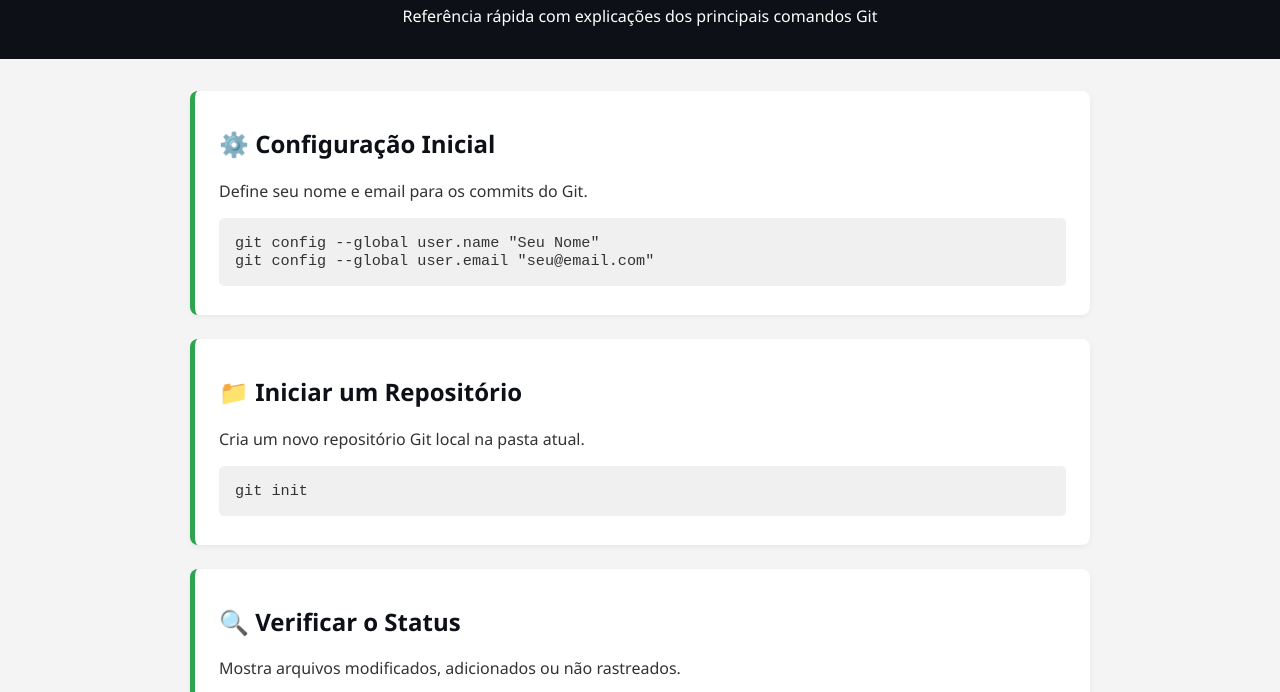
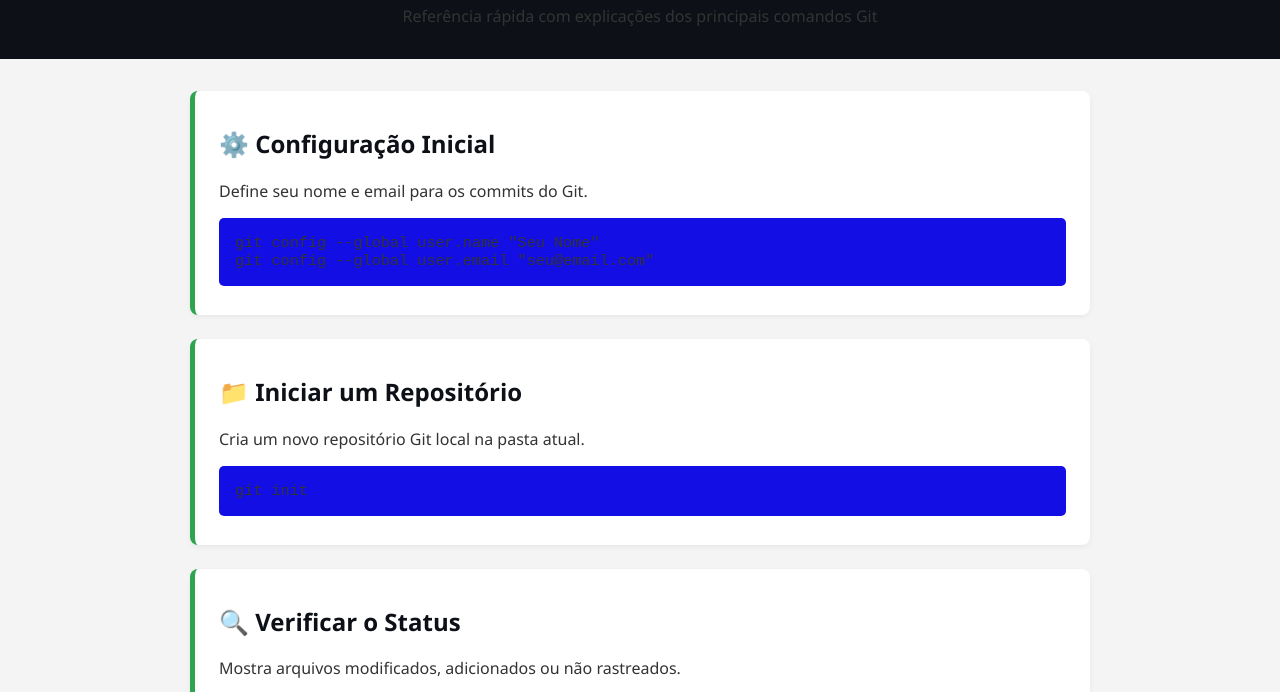
Before and after one commit to wanderleypatricio/programacao-web, a plain HTML site: page gitconfig/index.html in a window 1280 px wide. Shown: the part 90-782 px from the top of the page. Drawn offline with Linux system fonts and the light colour scheme; files that its build step writes are made by us from their sources.

Commit message:
atualiando o css

```diff
--- a/gitconfig/css/style.css
+++ b/gitconfig/css/style.css
@@ -42,12 +42,15 @@
 }
 
 pre {
-    background: #f0f0f0;
+    background: #130fe4;
     padding: 1rem;
     border-radius: 5px;
     overflow-x: auto;
 }
 
+p {
+    color: #333;
+}
 code {
     font-family: monospace;
     font-size: 0.95rem;
```
